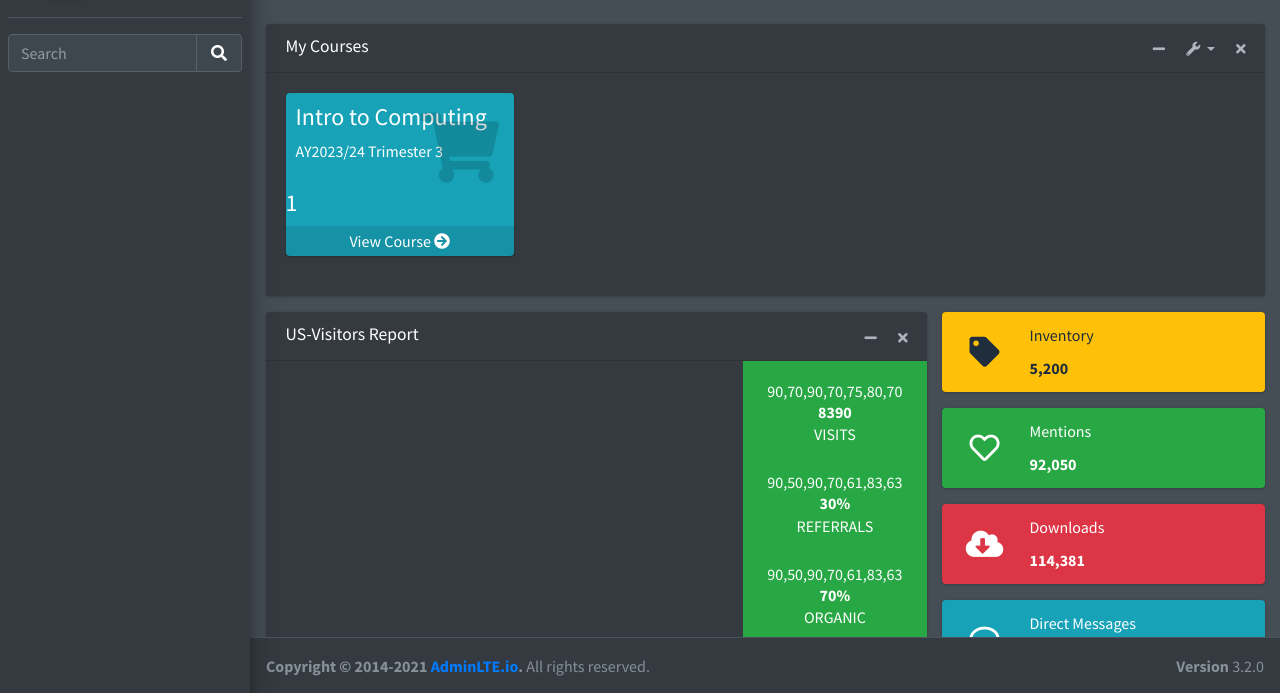
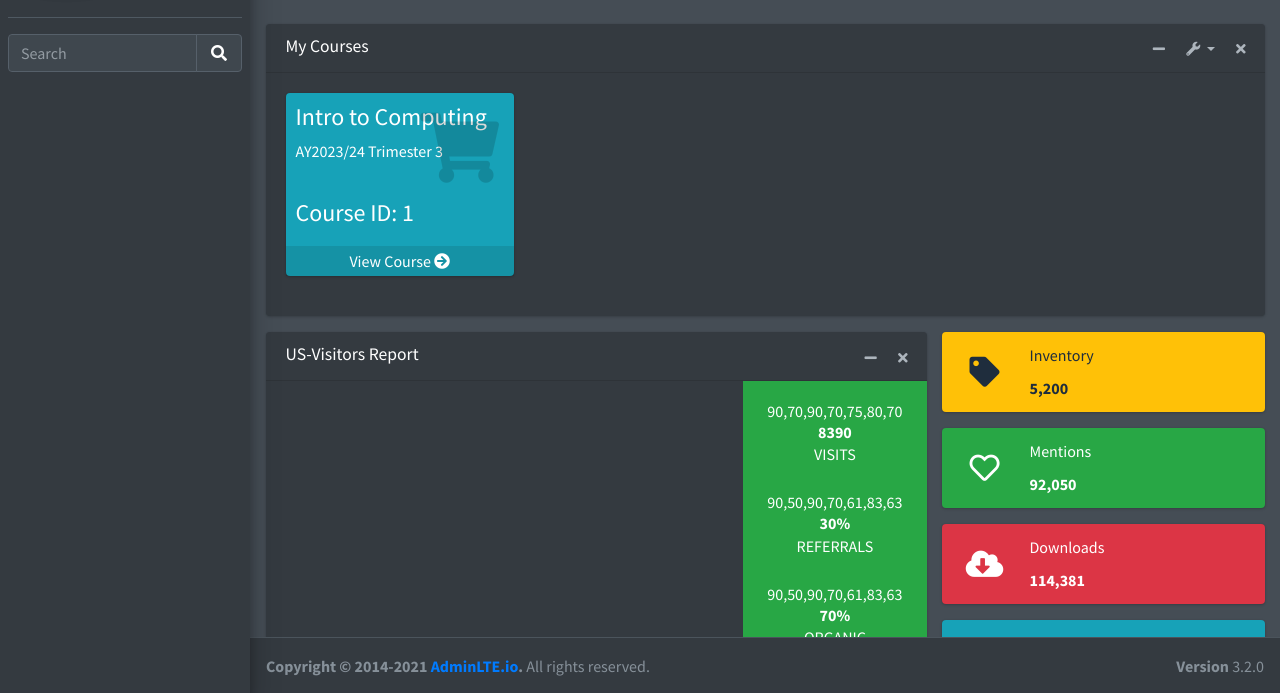
Before and after one commit to AlvisNgo/genlms, a Django app: page /student/dashboard in a window 1280 px wide. Shown: the part 106-799 px from the top of the page. Run offline with Django 5.2, Linux system fonts and the light colour scheme; a user stored in the database is signed in; data comes from the database, SQL or seed files in the repository; tables that the repository leaves empty hold one stand-in row (values such as "Sample post"); parts of the project's set-up code (start-up, migrations or seed data) failed here and were passed over; some libraries are stand-ins or nearby versions.

Commit message:
Update dashboard.html

```diff
--- a/lms/templates/dashboard.html
+++ b/lms/templates/dashboard.html
@@ -70,7 +70,9 @@
 									<div class="icon">
 									  <i class="fas fa-shopping-cart"></i>
 									</div>
-                                    <h4>{{course.id}}</h4>
+                                    <div class="inner">
+                                        <h4>Course ID: {{course.id}}</h4>
+                                    </div>
 									<a href="{% url 'course' course.id %}" class="small-box-footer">
 									  View Course <i class="fas fa-arrow-circle-right"></i>
 									</a>
```
